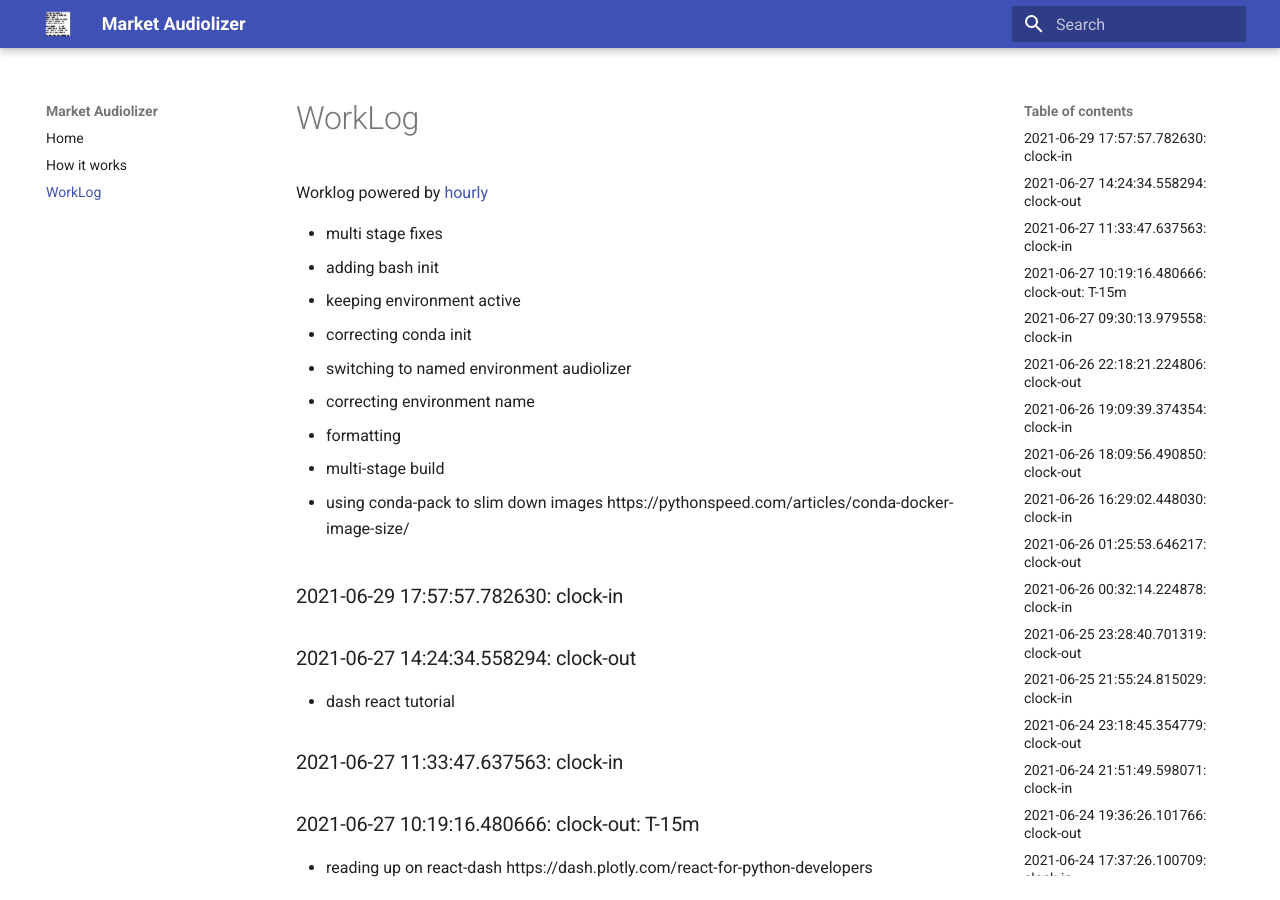
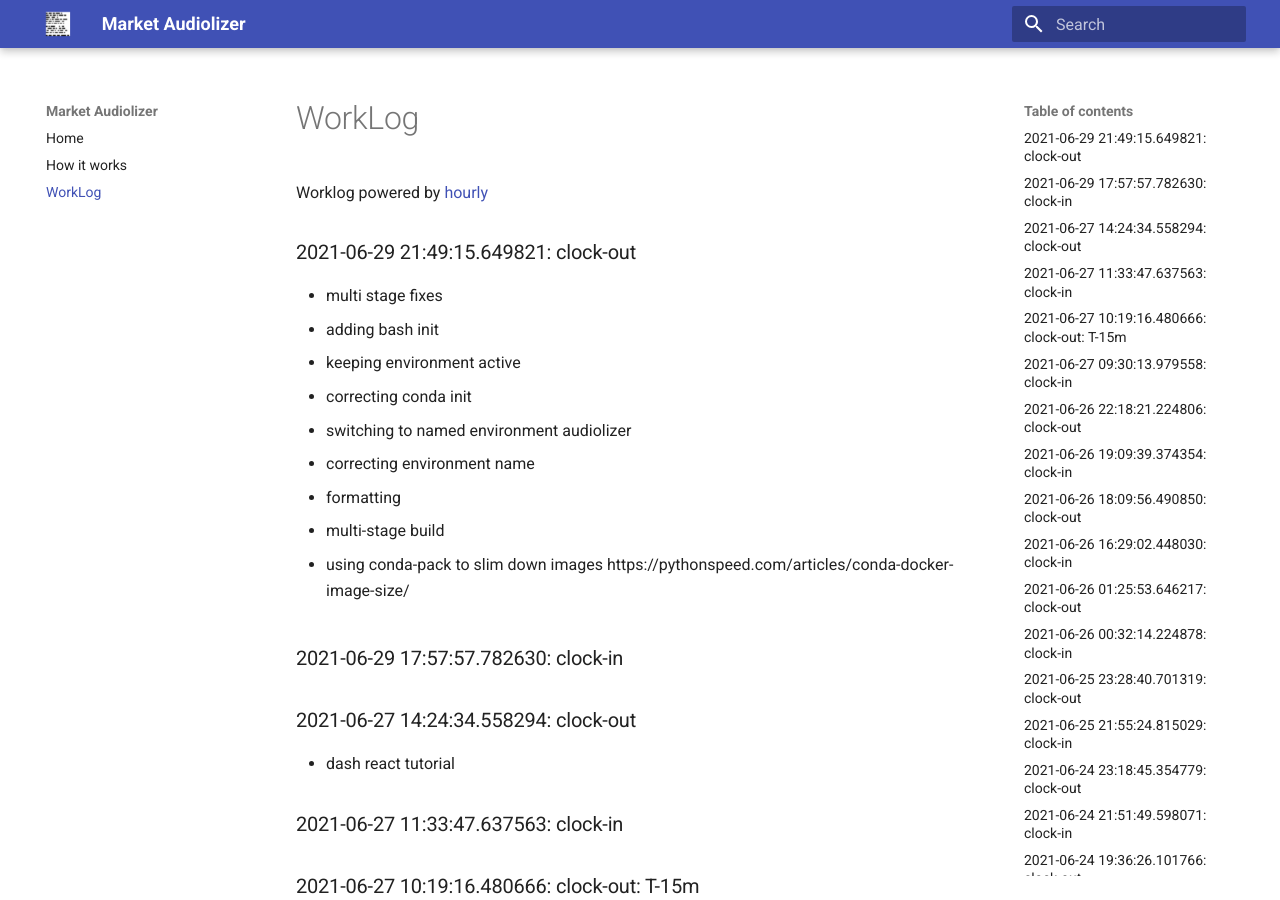
Before and after one commit to asherp/audiolizer, an MkDocs documentation site: the page built from docs/WorkLog.md, in a window 1280 px wide and 900 px high. Built offline with MkDocs 1.6.1 and Material for MkDocs 9.7.7, drawn with Linux system fonts in a browser that asks for light colours.

Commit message:
clock-out

```diff
--- a/WorkLog.md
+++ b/WorkLog.md
@@ -1,3 +1,5 @@
+### 2021-06-29 21:49:15.649821: clock-out
+
 * multi stage fixes
 * adding bash init
 * keeping environment active
```
